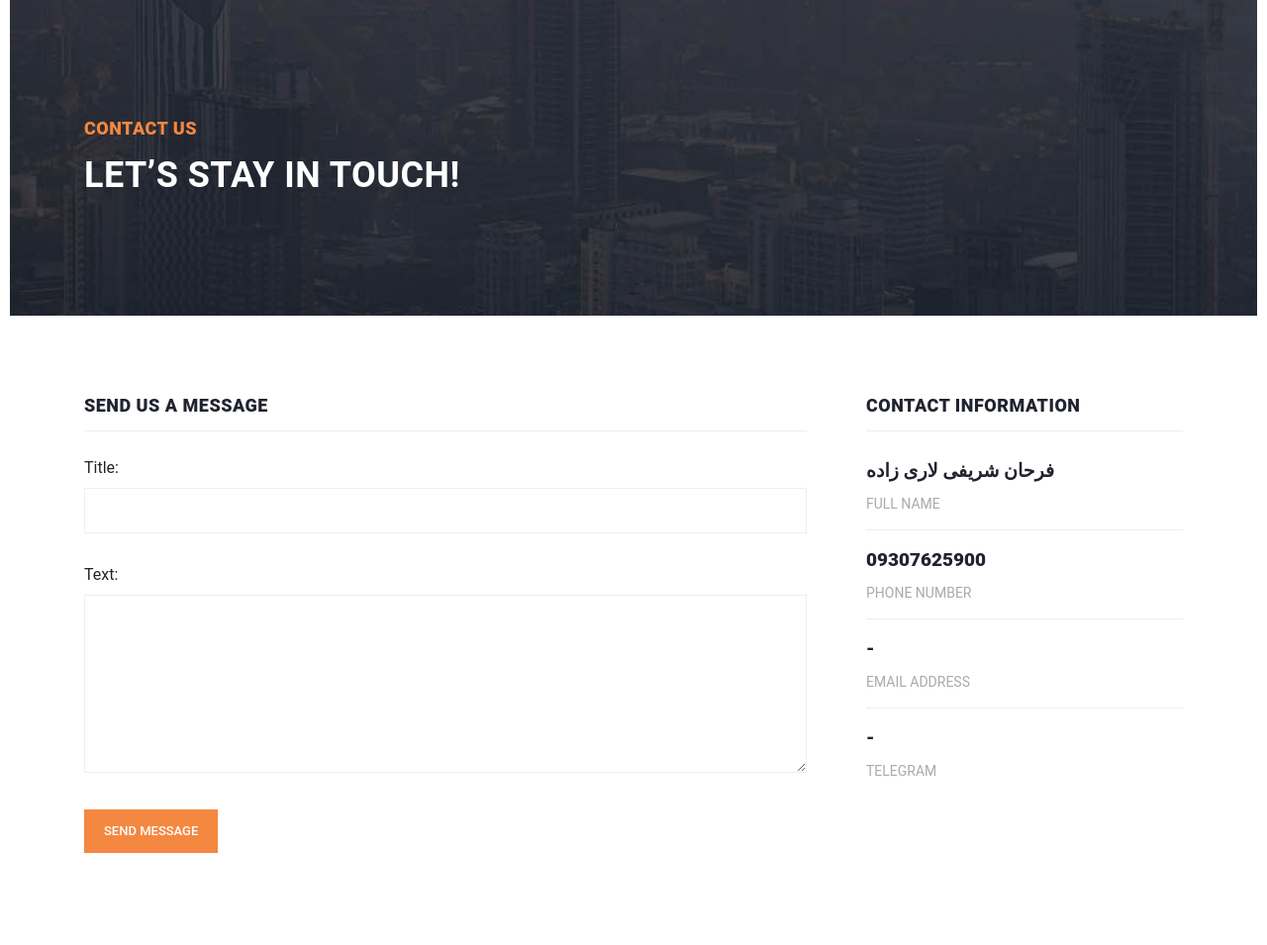
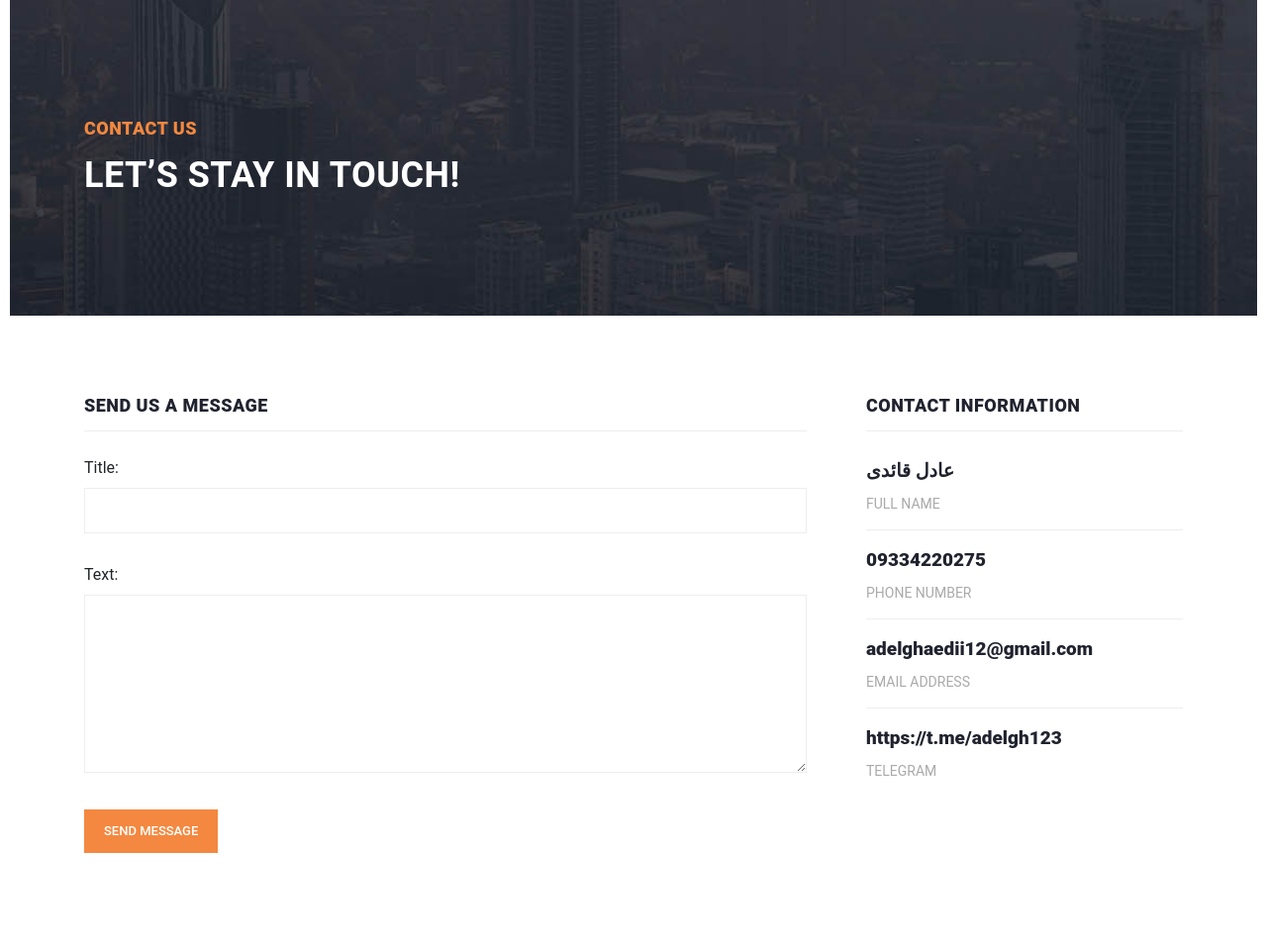
Before and after one commit to adelghaedi/standblog, a Django app: page /en/article/contact_us in a window 1280 px wide. Shown: the part 111-1066 px from the top of the page at 99% size. Run offline with Django 5.2, Linux system fonts and the light colour scheme; the visitor is signed in with stand-in values (Sample User, id 1); some libraries are stand-ins or nearby versions.

Commit message:
[UP] information

```diff
--- a/blog/templates/blog/message_form.html
+++ b/blog/templates/blog/message_form.html
@@ -67,19 +67,19 @@
                                     <div class="content">
                                         <ul>
                                             <li>
-                                                <h5>فرحان شریفی لاری زاده</h5>
+                                                <h5>عادل قائدی</h5>
                                                 <span>{% trans 'FULL NAME' %}</span>
                                             </li>
                                             <li>
-                                                <h5>09307625900</h5>
+                                                <h5>09334220275</h5>
                                                 <span>{% trans 'PHONE NUMBER' %}</span>
                                             </li>
                                             <li>
-                                                <h5>-</h5>
+                                                <h5>adelghaedii12@gmail.com</h5>
                                                 <span>{% trans 'EMAIL ADDRESS' %}</span>
                                             </li>
                                             <li>
-                                                <h5>-</h5>
+                                                <h5>https://t.me/adelgh123</h5>
                                                 <span>{% trans 'TELEGRAM' %}</span>
                                             </li>
                                         </ul>
```
